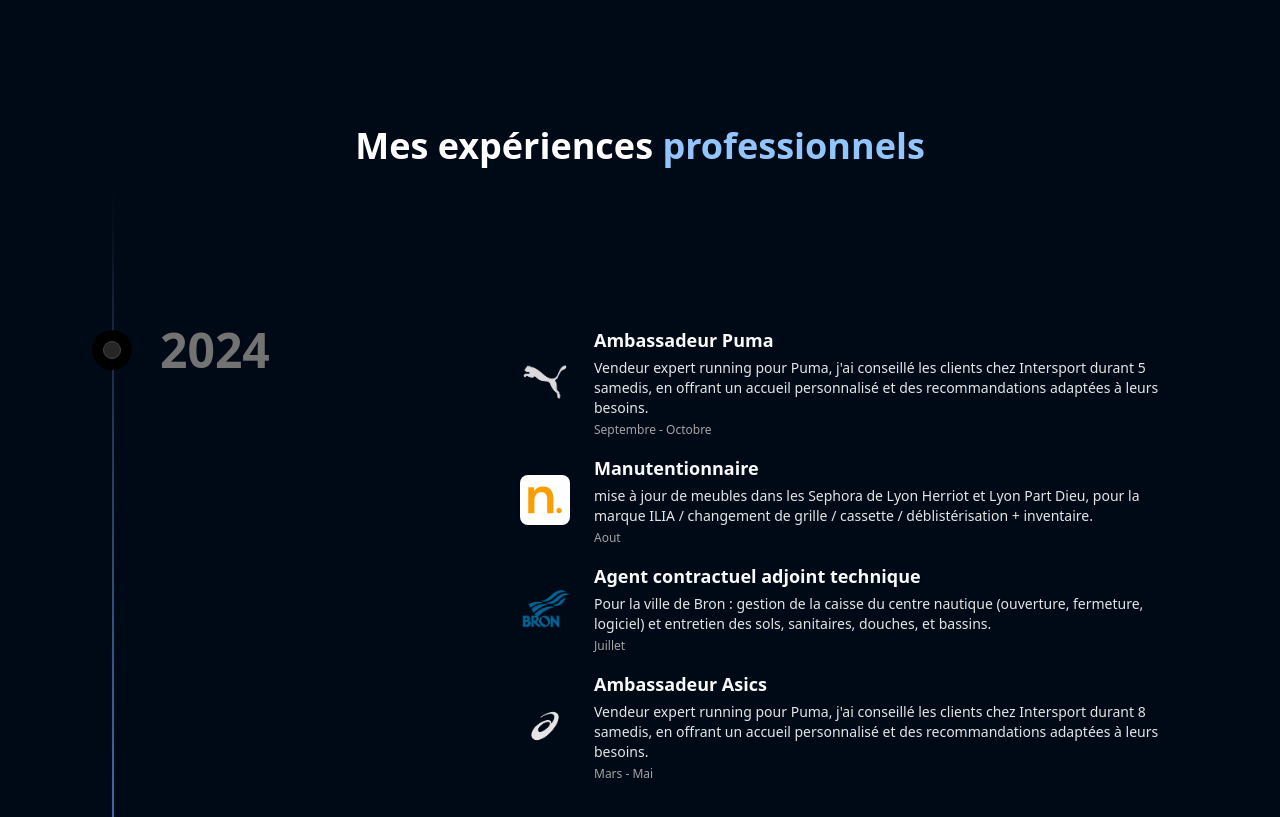
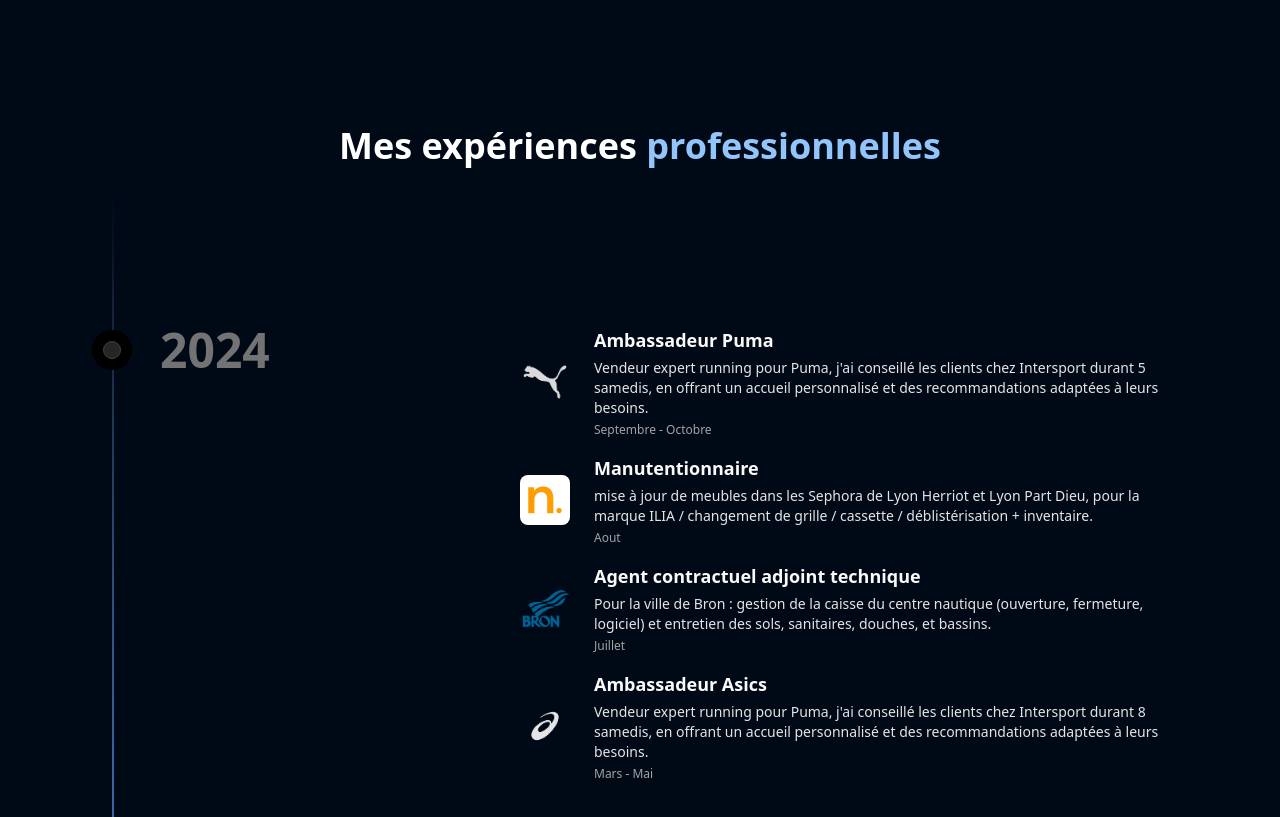
Before and after one commit to AntoninGuilbaud/anto-g, a Next.js app: page / in a window 1280 px wide. Shown: the part 4500-5317 px from the top of the page. Built offline with nearby package versions, Linux system fonts and the light colour scheme.

Commit message:
"professionnelles"

```diff
--- a/components/Work.tsx
+++ b/components/Work.tsx
@@ -6,7 +6,7 @@ const Work = () => {
         <div className='py-24'>
             <h1 className="heading text-center text-3xl md:text-4xl font-bold text-gray-800 dark:text-white px-4">
                 Mes expériences
-                <span className="text-blue-300"> professionnels</span>
+                <span className="text-blue-300"> professionnelles</span>
             </h1>
             <TimelineDemo />
         </div>
```
